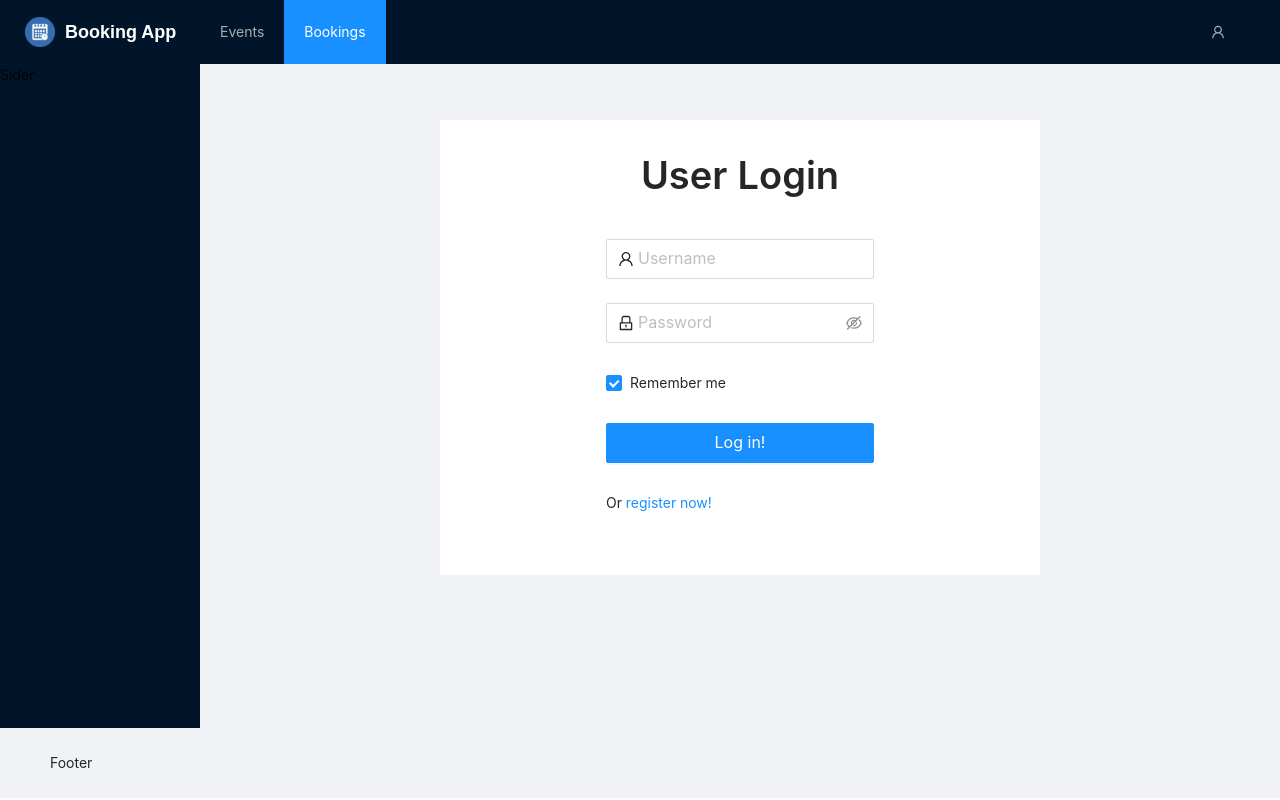
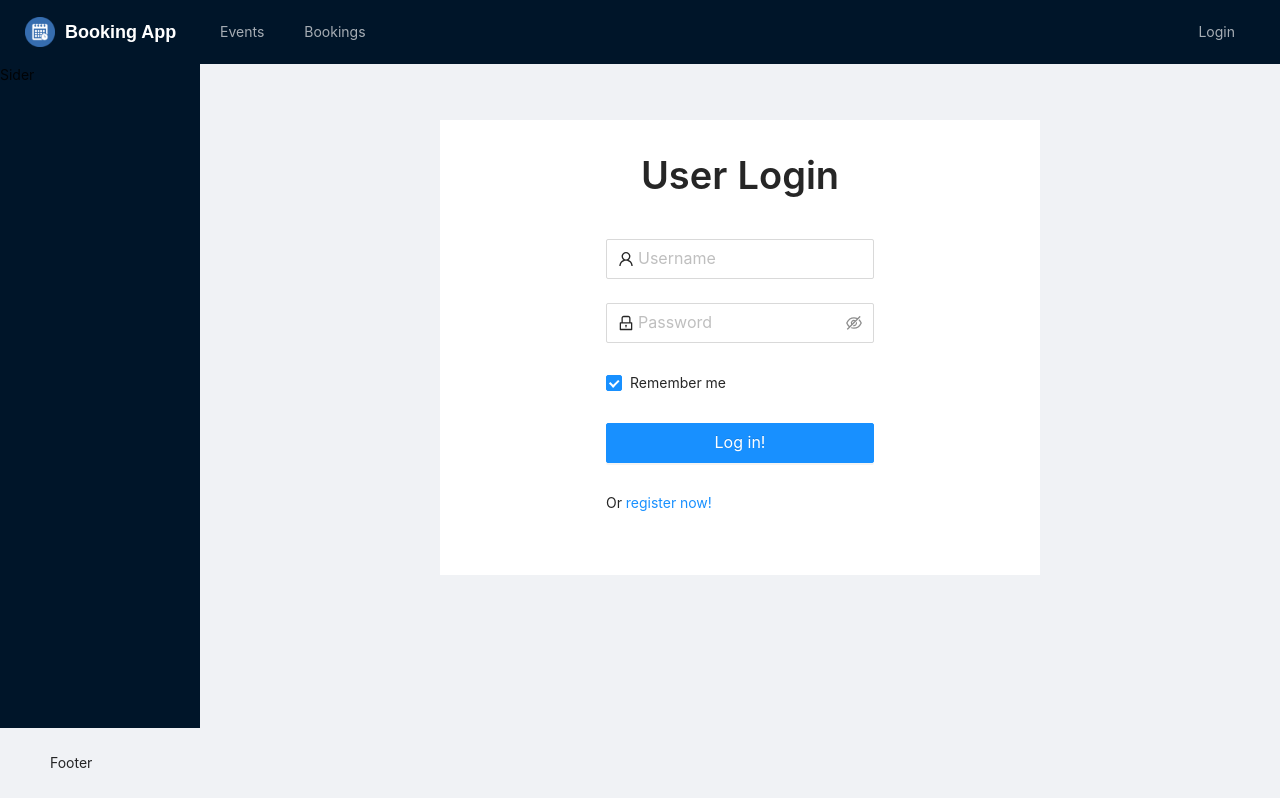
Before and after one commit to manuelRivero/events-front, a React (Create React App) app: page /auth in a window 1280 px wide. Built offline with nearby package versions, Linux system fonts and the light colour scheme.

Commit message:
[fix] active link in header

```diff
--- a/src/components/navigation/mainNav.tsx
+++ b/src/components/navigation/mainNav.tsx
@@ -1,4 +1,5 @@
-import React from 'react';
+import React, {useContext} from 'react';
+import {AuthContext} from './../../context/authContext'
 import { Layout, Menu, Typography} from 'antd';
 import {Link} from 'react-router-dom';
 import { UserOutlined } from '@ant-design/icons';
@@ -10,34 +11,34 @@ const { Title } = Typography;
 
 
 
-const mainNav = () => {
+const MainNav = () => {
+  const {userId}= useContext(AuthContext);
     return (
         <Header className="header" style={{display:"flex", padding:" 0 25px"}}>
         <div className="logo" style={{flex: "0 1 175px", display:"flex", alignItems:"center", fontFamily: " Montserrat, sans-serif"}}>
           <img src={logo} style={{width:"30px"}} alt="Logo" />
           <Title style={{color:"#fff", margin:" 0 10px", fontSize:"18px"}}>Booking App</Title>
         </div>
-        <Menu theme="dark" style={{flex:"auto"}} mode="horizontal" defaultSelectedKeys={['2']}>
+        <Menu theme="dark" style={{flex:"auto", display:"flex"}} mode="horizontal" >
           <Menu.Item key="1">
               <Link to="/events">Events</Link>
           </Menu.Item>
           <Menu.Item key="2">
           <Link to="/bookings">Bookings</Link>
           </Menu.Item>
-        </Menu>
-        <Menu theme="dark" mode="horizontal" defaultSelectedKeys={['2']}>
-
-          <SubMenu  icon={<UserOutlined />}>
+          { userId ? <SubMenu style={{marginLeft:"auto"}}  icon={<UserOutlined />}>
           <Menu.ItemGroup title="Item 1">
             <Menu.Item key="setting:1">Option 1</Menu.Item>
           </Menu.ItemGroup>
           <Menu.ItemGroup title="Item 2">
             <Menu.Item key="setting:4">Logout</Menu.Item>
           </Menu.ItemGroup>
-        </SubMenu>
+        </SubMenu> : <Menu.Item style={{marginLeft:"auto"}}  key="3">
+          <Link to="/Auth">Login</Link>
+          </Menu.Item> }
         </Menu>
       </Header>
     )
 }
 
-export default mainNav
+export default MainNav
```
